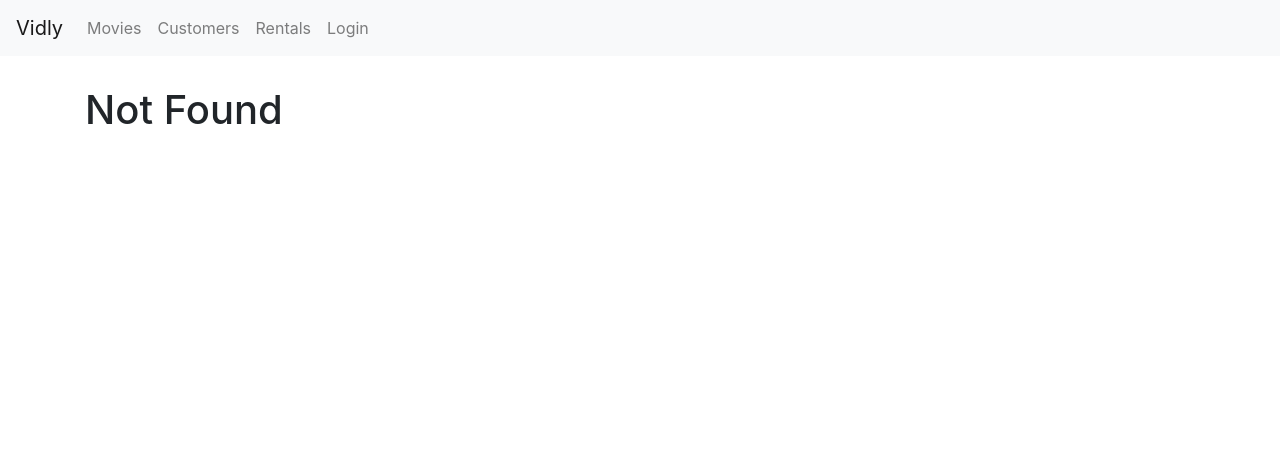
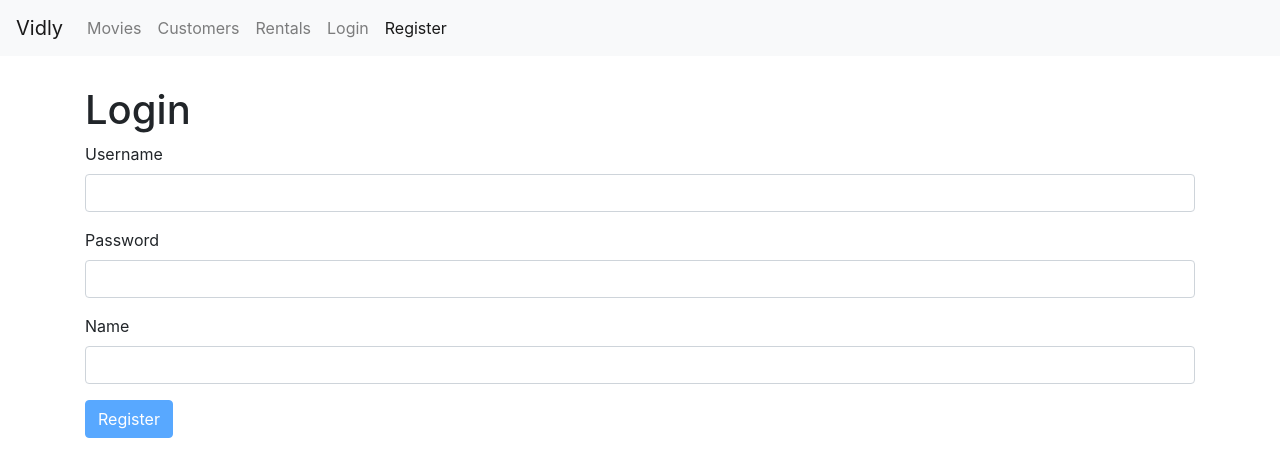
Before and after one commit to iFaiq19/Vidly-React-App, a React (Create React App) app: page /register in a window 1280 px wide. Before the commit this address led to /not-found. Shown: the top 476 px of the page. Built offline with nearby package versions, Linux system fonts and the light colour scheme.

Commit message:
Register page

```diff
--- a/src/App.js
+++ b/src/App.js
@@ -5,18 +5,20 @@ import Customers from "./components/customers";
 import Rentals from "./components/rentals";
 import notFound from "./components/notFound";
 import NavBar from "./components/common/navBar";
-import movieForm from './components/movieForm';
-import LoginForm from './components/loginForm';
+import movieForm from "./components/movieForm";
+import LoginForm from "./components/loginForm";
+import RegisterForm from "./components/registerForm";
 import "./App.css";
 
 function App() {
   return (
     <React.Fragment>
-    <NavBar/>
+      <NavBar />
       <main className="container">
         <Switch>
-        <Route path='/login' component={LoginForm}></Route>
-        <Route path='/movies/:id' component={movieForm}></Route>
+          <Route path="/register" component={RegisterForm}></Route>
+          <Route path="/login" component={LoginForm}></Route>
+          <Route path="/movies/:id" component={movieForm}></Route>
           <Route path="/movies" component={Movies}></Route>
           <Route path="/customers" component={Customers}></Route>
           <Route path="/rentals" component={Rentals}></Route>
--- a/src/components/common/form.jsx
+++ b/src/components/common/form.jsx
@@ -1,5 +1,6 @@
 import { Component } from "react";
 import Joi from "joi-browser";
+import Input from "./input";
 
 class Form extends Component {
   state = {
@@ -43,6 +44,29 @@ class Form extends Component {
 
     this.setState({ data, errors });
   };
+
+  renderButton = (label) => {
+    return (
+      <button disabled={this.validate()} className="btn btn-primary">
+        {label}
+      </button>
+    );
+  };
+
+  renderInput = (name, label, type = "text") => {
+    const { data, errors } = this.state;
+
+    return (
+      <Input
+        type={type}
+        name={name}
+        value={data[name]}
+        label={label}
+        onChange={this.handleChange}
+        error={errors[name]}
+      />
+    );
+  };
 }
 
 export default Form;
--- a/src/components/common/input.jsx
+++ b/src/components/common/input.jsx
@@ -1,17 +1,10 @@
 import React from "react";
 
-const Input = ({ name, label, value, onChange, error }) => {
+const Input = ({ name, label, error, ...rest }) => {
   return (
     <div className="form-group">
       <label htmlFor={name}>{label}</label>
-      <input
-        value={value}
-        onChange={onChange}
-        id={name}
-        name={name}
-        type="text"
-        className="form-control"
-      />
+      <input {...rest} id={name} name={name} className="form-control" />
       {error && <div className="alert alert-danger">{error}</div>}{" "}
     </div>
   );
--- a/src/components/common/navBar.jsx
+++ b/src/components/common/navBar.jsx
@@ -40,6 +40,11 @@ const NavBar = () => {
               Login
             </NavLink>
           </li>
+          <li className="nav-item">
+            <NavLink className="nav-link" to="/register">
+              Register
+            </NavLink>
+          </li>
         </ul>
       </div>
     </nav>
--- a/src/components/loginForm.jsx
+++ b/src/components/loginForm.jsx
@@ -1,6 +1,5 @@
 import React from "react";
 import Joi from "joi-browser";
-import Input from "./common/input";
 import Forms from "./common/form";
 
 class LoginForm extends Forms {
@@ -20,29 +19,13 @@ class LoginForm extends Forms {
   };
 
   render() {
-    const { data, errors } = this.state;
-
     return (
       <div>
         <h1>Login</h1>
         <form onSubmit={this.handleSubmit}>
-          <Input
-            name="username"
-            value={data.username}
-            label="Username"
-            onChange={this.handleChange}
-            error={errors.username}
-          />
-          <Input
-            name="password"
-            value={data.password}
-            label="Password"
-            onChange={this.handleChange}
-            error={errors.password}
-          />
-          <button disabled={this.validate()} className="btn btn-primary">
-            Login
-          </button>
+          {this.renderInput("username", "Username")}
+          {this.renderInput("password", "Password", "password")}
+          {this.renderButton("Login")}
         </form>
       </div>
     );
--- /dev/null
+++ b/src/components/registerForm.jsx
@@ -0,0 +1,39 @@
+import React from "react";
+import Joi from "joi-browser";
+import Form from "./common/form";
+
+class RegisterForm extends Form {
+  state = {
+    data: { username: "", password: "", name: "" },
+    errors: {},
+  };
+
+  schema = {
+    username: Joi.string()
+      .required()
+      .email({ minDomainSegments: 2, tlds: { allow: ["com", "net"] } })
+      .label("Username"),
+    password: Joi.string().required().min(5).label("Password"),
+  };
+
+  doSubmit = () => {
+    //Call Server
+    console.log("Registered");
+  };
+
+  render() {
+    return (
+      <div>
+        <h1>Login</h1>
+        <form onSubmit={this.handleSubmit}>
+          {this.renderInput("username", "Username")}
+          {this.renderInput("password", "Password", "password")}
+          {this.renderInput("name", "Name")}
+          {this.renderButton("Register")}
+        </form>
+      </div>
+    );
+  }
+}
+
+export default RegisterForm;
```
Lines whose indentation alone changed are shown as unchanged.
